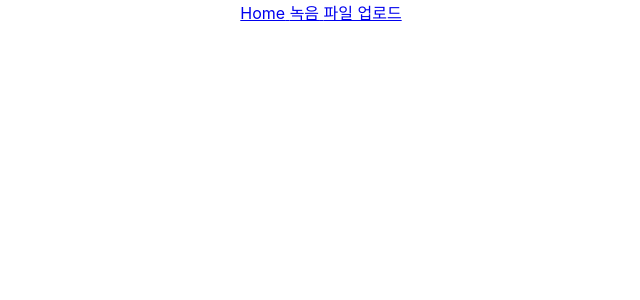
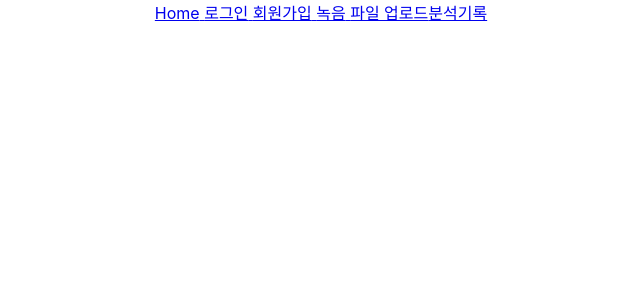
Before and after one commit to capstone-oreo/frontend, a React (Create React App) app: page / in a window 1280 px wide. Before the commit this address had no page. Shown: the top 300 px of the page, without its empty margins (319-959 px from the left). Built offline with nearby package versions, Linux system fonts and the light colour scheme.

Commit message:
setting: 페이지 생성 및 연결

```diff
--- a/src/components/Router.js
+++ b/src/components/Router.js
@@ -1,8 +1,11 @@
 import React from "react";
 import { BrowserRouter, Routes, Route, NavLink } from "react-router-dom";
-import Record from "../pages/Record/Record";
-import FileUpload from '../pages/FileUpload/FileUpload';
-
+import Home from "../pages/HomePage/HomePage";
+import Login from "../pages/LoginPage/LoginPage";
+import Register from "../pages/RegisterPage/RegisterPage";
+import Record from "../pages/RecordPage/RecordPage";
+import FileUpload from '../pages/FileUploadPage/FileUploadPage';
+import History from "../pages/HistoryPage/HistoryPage";
 
 export default function Router() {
   return (
@@ -11,17 +14,30 @@
         <NavLink className={({ isActive }) => "nav-link" + (isActive ? " click" : "")} to='/'>
           Home{" "}
         </NavLink>
+        <NavLink className={({ isActive }) => "nav-link" + (isActive ? " click" : "")} to='/login'>
+          로그인{" "}
+        </NavLink>
+        <NavLink className={({ isActive }) => "nav-link" + (isActive ? " click" : "")} to='/register'>
+          회원가입{" "}
+        </NavLink>
         <NavLink className={({ isActive }) => "nav-link" + (isActive ? " click" : "")} to='/record'>
           녹음{" "}
         </NavLink>
         <NavLink className={({ isActive }) => "nav-link" + (isActive ? " click" : "")} to='/upload'>
           파일 업로드
         </NavLink>
+        <NavLink className={({ isActive }) => "nav-link" + (isActive ? " click" : "")} to='/history'>
+          분석기록{" "}
+        </NavLink>
       </nav>
 
       <Routes>
+        <Route path='/Home' element={<Home />} />
+        <Route path='/Home' element={<Login />} />
+        <Route path='/Home' element={<Register />} />
         <Route path='/record' element={<Record />} />
         <Route path='/upload' element={<FileUpload />} />
+        <Route path='/Home' element={<History />} />
       </Routes>
     </BrowserRouter>
   );
```
Also changed, not shown: src/pages/AnaylsisPage/AnalysisPage.js (added), src/pages/FileUploadPage/FileUploadPage.js (renamed from src/pages/FileUpload/FileUpload.js), src/pages/HistoryPage/HistoryPage.js (added), src/pages/HomePage/HomePage.js (added), src/pages/LoginPage/LoginPage.js (added), src/pages/RecordPage/RecordPage.js (renamed from src/pages/Record/Record.js), src/pages/RegisterPage/RegisterPage.js (added), 1 other file (tests, documents, lock files or other folders).
